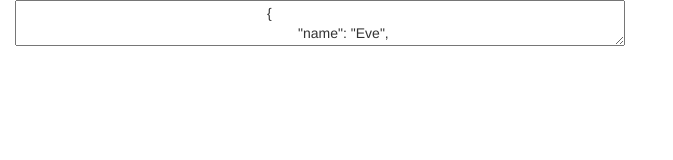
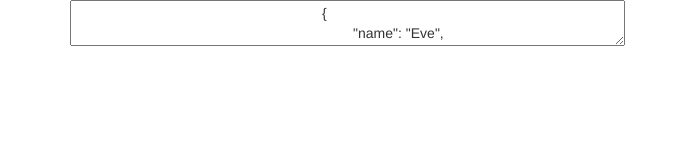
Before and after one commit to bogeisarookie/leaflet_test, a plain HTML site: page index.html in a window 1280 px wide. Shown: the whole page, without its empty margins (0-673 px from the left). Drawn offline with nearby package versions, Linux system fonts and the light colour scheme; grey boxes are pictures that could not be loaded.

Commit message:
两列版本

```diff
--- a/index.html
+++ b/index.html
@@ -16,32 +16,25 @@
 	<script src="https://cdn.bootcss.com/jquery/1.12.4/jquery.min.js"></script>
 	<script src="./lib/bootstrap/bootstrap.min.js"></script>
 	<style type="text/css">
-		/* body {
+		body {
 			padding: 0;
 			margin: 0;
 		}
 
 		html,
 		body,
-		#map {
+		#map,#container,.container,.row{
 			height: 100%;
-		} */
+		}
 	</style>
 </head>
 
 <body style="height:100%">
 	<div id="container" >
-		<div class="container-fluid">
+		<div class="container">
 			<div class="row" >
 				<!-- 第一列为泡泡图展示 -->
 				<div class="col-md-6">
-					<!-- <div id="svgCirclesContainer" style="float:left; width: 100%; height: 100%; display:none;">
-						<svg id="svgCircles" width="100%" height="100%"></svg>
-					</div> -->
-										<!-- <div id="svgCirclesContainer" >
-											<svg id="svgCircles" width="100%" height="100%"></svg>
-										</div> -->
-
 							<textarea id="jsonInputField" type="text" style="float:right; width: 100%; height: 100%; display: block;">
 								{
 									"name": "Eve",
```
